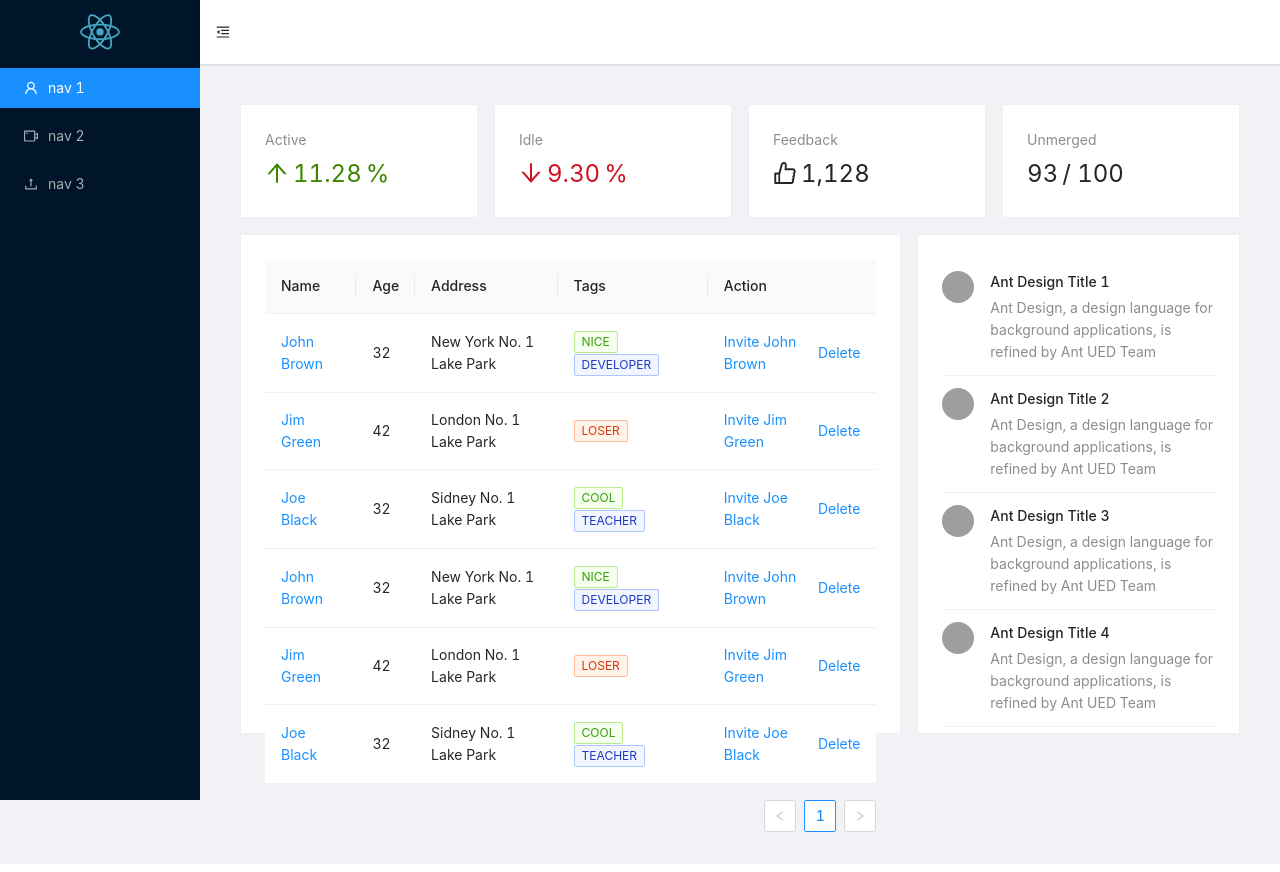
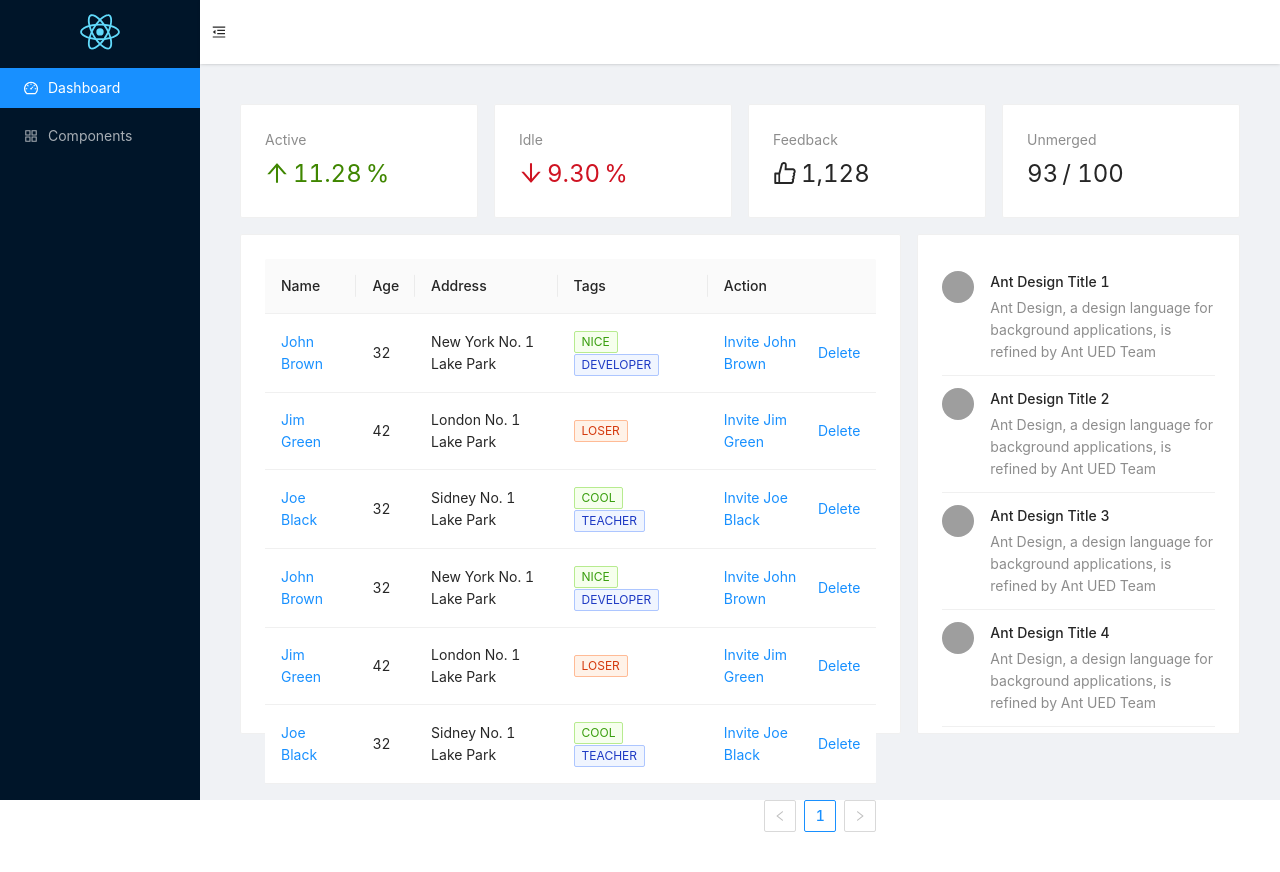
Before and after one commit to rnwathon/react-antd-tailwind-starter, a React (Create React App) app: page / in a window 1280 px wide. Built offline with nearby package versions, Linux system fonts and the light colour scheme; grey boxes are pictures that could not be loaded.

Commit message:
feat: update DashboardLayout component

```diff
--- a/src/Layouts/DashboardLayout.jsx
+++ b/src/Layouts/DashboardLayout.jsx
@@ -1,72 +1,27 @@
 import React from 'react';
-import { Layout, Menu } from 'antd';
-import {
-  MenuUnfoldOutlined,
-  MenuFoldOutlined,
-  UserOutlined,
-  VideoCameraOutlined,
-  UploadOutlined,
-} from '@ant-design/icons';
 import { Outlet } from 'react-router-dom';
-import Logo from '../Assets/logo.svg';
+import { Layout } from 'antd';
 
-const { Header, Sider, Footer, Content } = Layout;
+import LayoutProvider from './Context';
+import { SimpleHeader } from './Headers';
+import { SimpleSidebar } from './Sidebars';
 
-const DashboardLayout = ({ children }) => {
-  const [collapsed, setCollapsed] = React.useState(false);
+const { Content } = Layout;
 
-  const handleToggleSider = () => {
-    setCollapsed((prevState) => !prevState);
-  };
+const InnerLayout = () => (
+  <Layout>
+    <SimpleHeader />
+    <Content className="p-10">
+      <Outlet />
+    </Content>
+  </Layout>
+);
 
-  return (
-    <Layout hasSider>
-      <Sider className="h-screen fixed" collapsible collapsed={collapsed} trigger={null}>
-        <div className="h-16 p-2 flex items-center justify-center animate-pulse">
-          <img src={Logo} alt="Logo" className="h-full" />
-        </div>
-        <Menu
-          theme="dark"
-          mode="inline"
-          defaultSelectedKeys={['1']}
-          items={[
-            {
-              key: '1',
-              icon: <UserOutlined />,
-              label: 'nav 1',
-            },
-            {
-              key: '2',
-              icon: <VideoCameraOutlined />,
-              label: 'nav 2',
-            },
-            {
-              key: '3',
-              icon: <UploadOutlined />,
-              label: 'nav 3',
-            },
-          ]}
-        />
-      </Sider>
-      <Layout
-        style={{ marginLeft: collapsed ? '80px' : '200px' }}
-        className="transition-all"
-      >
-        <Header className="fixed top-0 z-50 w-full bg-white p-0 shadow">
-          {React.createElement(collapsed ? MenuUnfoldOutlined : MenuFoldOutlined, {
-            style: {
-              padding: '1rem',
-            },
-            className: 'trigger',
-            onClick: handleToggleSider,
-          })}
-        </Header>
-        <Content className="mt-16 p-10 min-h-screen">
-          <Outlet />
-        </Content>
-      </Layout>
-    </Layout>
-  );
-};
+const DashboardLayout = () => (
+  <LayoutProvider>
+    <SimpleSidebar />
+    <InnerLayout />
+  </LayoutProvider>
+);
 
 export default DashboardLayout;
```
